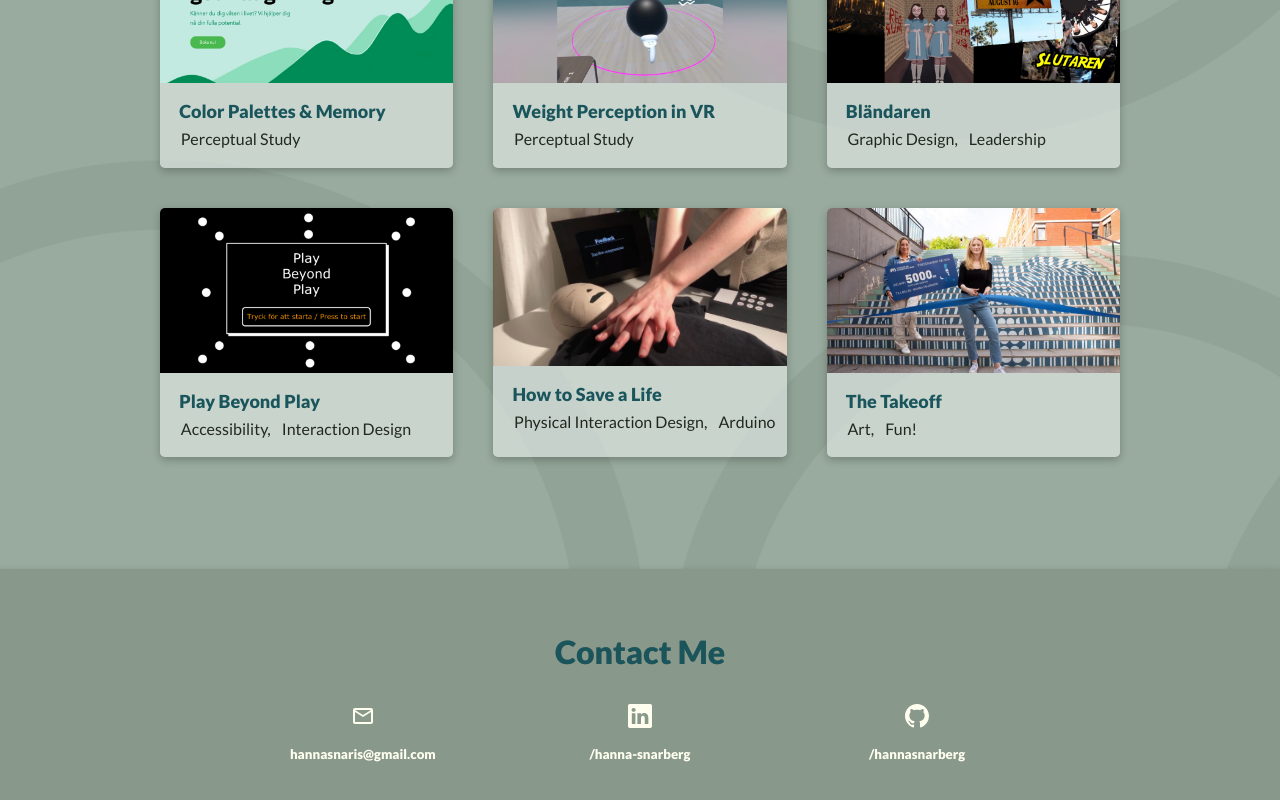
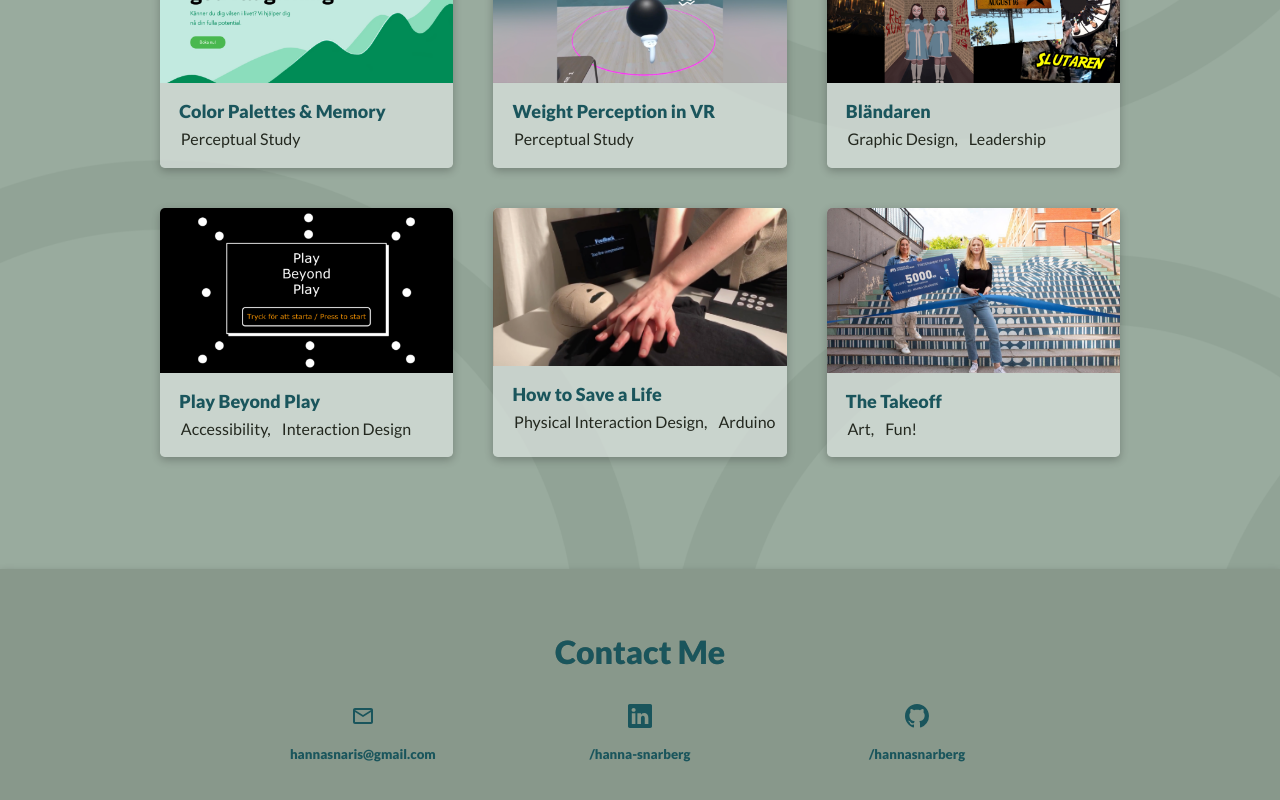
Before and after one commit to hannasnarberg/Portfolio-Website, a React (Create React App) app: page / in a window 1280 px wide. Shown: the part 2240-3040 px from the top of the page. Built offline with nearby package versions, Linux system fonts and the light colour scheme.

Commit message:
Change color of contact option

```diff
--- a/src/components/contact/contact.css
+++ b/src/components/contact/contact.css
@@ -26,13 +26,13 @@
 .contact__option-icon {
    font-size: 1.5rem;
    margin-bottom: 0.5rem;
-   color: ivory;
+   color: rgb(26, 85, 92);
 }
 
 .contact__option a {
    display: inline-block;
    font-size: 0.8rem;
-   color: ivory;
+   color: rgb(26, 85, 92);
    font-size: medium;
 }
 
```
